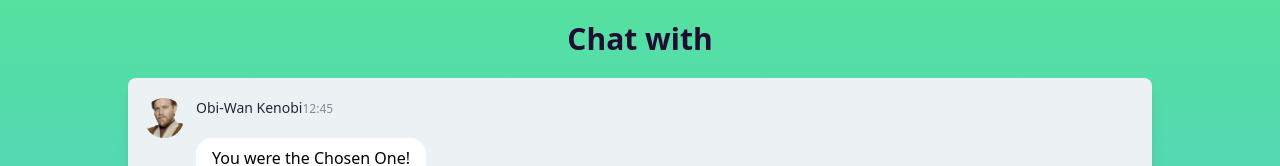
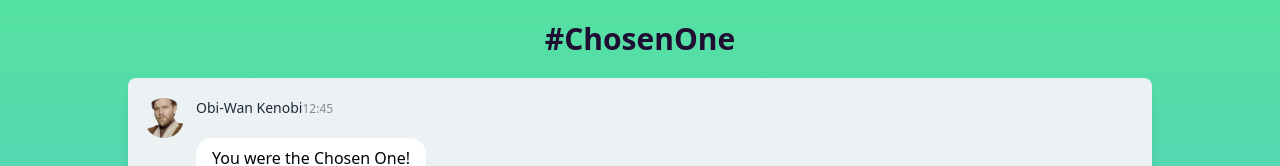
Before and after one commit to MichelMeyer19/whisperweb, a React (Vite) app: page /chat in a window 1280 px wide. Shown: the top 166 px of the page. Built offline with nearby package versions, Linux system fonts and the light colour scheme.

Commit message:
Implementing topictext inside pageheadline

```diff
--- a/src/components/pages/Chat.jsx
+++ b/src/components/pages/Chat.jsx
@@ -1,9 +1,9 @@
 // components/pages/Chat.jsx
-
 import React from "react";
 import ChatBox from "../organisms/ChatBox";
 import Temp from "../template/Temp";
 import PageHeadline from "../atoms/PageHeadline";
+import TopicText from "../atoms/TopicText";
 
 export const Chat = () => {
   const chatMessages = [
@@ -30,7 +30,8 @@ export const Chat = () => {
 
   return (
     <Temp>
-      <PageHeadline text="Chat with" />
+      {/* Wrap TopicText inside PageHeadline */}
+      <PageHeadline text={<TopicText text="#ChosenOne" />} />
 
       {/* Render ChatBox and pass the chat messages */}
       <ChatBox chatMessages={chatMessages} />
```
